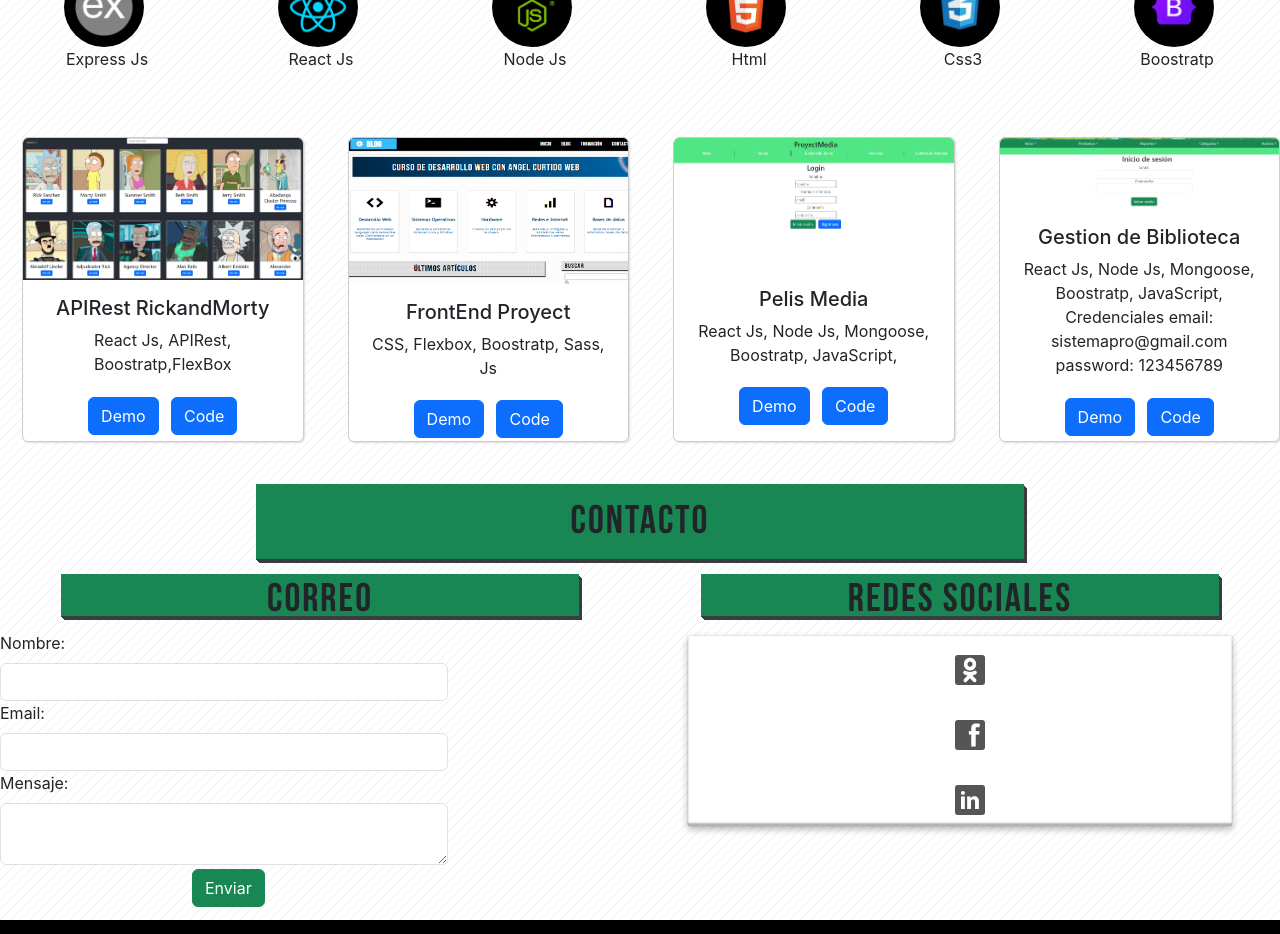
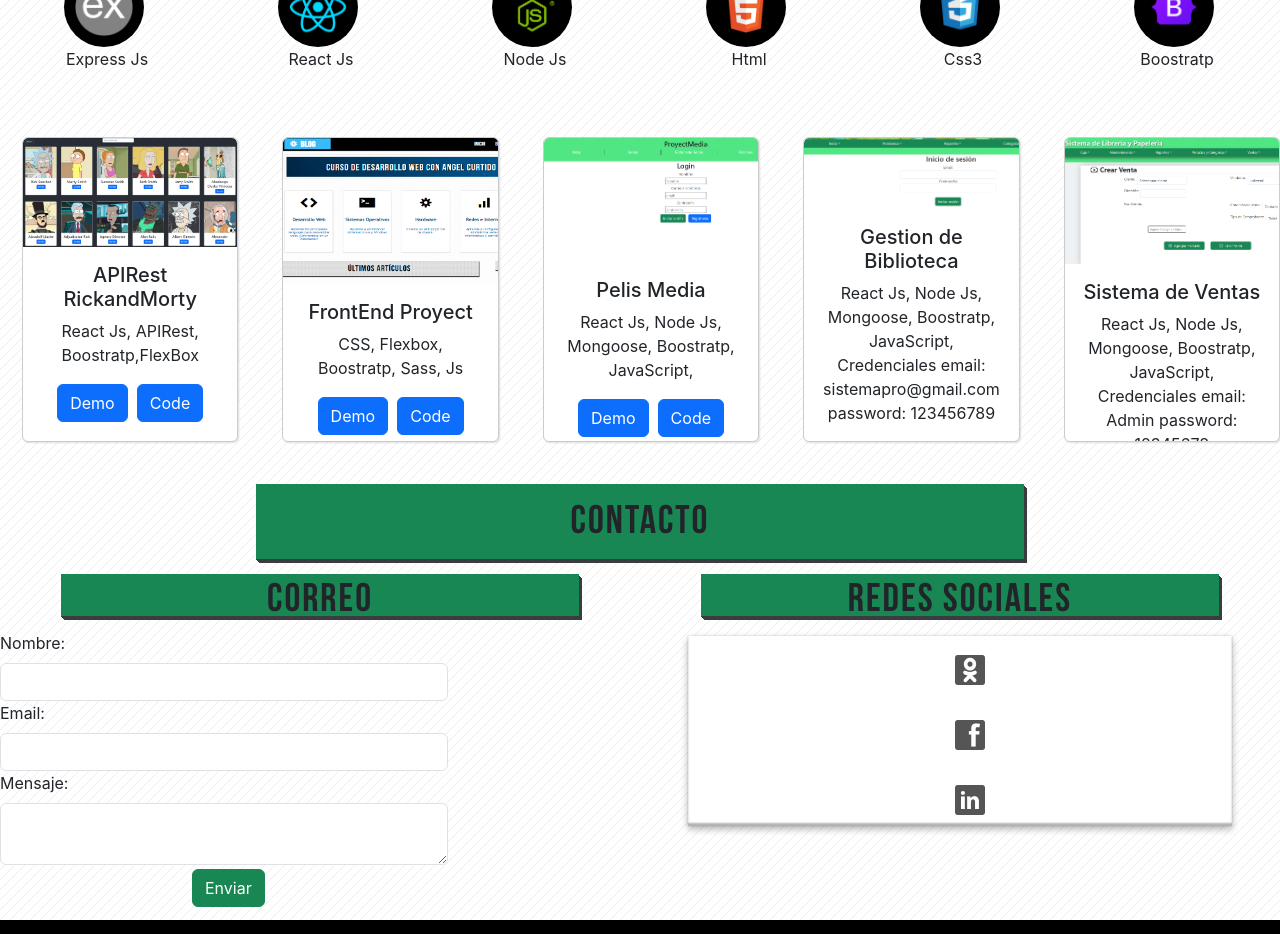
Before and after one commit to angeljrcurtido/Proyecto-Portafolio, a React (Create React App) app: page / in a window 1280 px wide. Shown: the part 1120-2054 px from the top of the page. Built offline with nearby package versions, Linux system fonts and the light colour scheme.

Commit message:
Update portafolio.jsx

```diff
--- a/src/components/portafolio.jsx
+++ b/src/components/portafolio.jsx
@@ -6,6 +6,7 @@ import expresslogo from '../imagenes/expresslogo2.png';
 import logoreact from '../imagenes/logoreact.png';
 import logonode from '../imagenes/logonodejs.png';
 import logohtml from '../imagenes/logohtml.png';
+import sistemventa from '../imagenes/SISTEMAVENTAS.PNG';
 import logocss from '../imagenes/logocss.png';
 import logoboost from '../imagenes/logobootstratp.png';
 import rickandmorty from '../imagenes/RICKANDMORTY.PNG';
@@ -227,6 +228,15 @@ function Portafolio() {
                         <a href="https://github.com/angeljrcurtido/Bibliotecaclienteprueba.git" style={{ marginLeft: "5%", marginTop: "5%" }} className="btn btn-primary">Code</a>
                     </div>
                 </div>
+                 <div className="card" style={{ width: "18rem" }}>
+                    <img src={sistemventa} className="card-img-top" style={{ width: "286px", height: "145.72px" }} alt="..." />
+                    <div className="card-body">
+                        <h5 className="card-title">Sistema de Ventas</h5>
+                        <p className="card-title">React Js, Node Js, Mongoose, Boostratp, JavaScript, Credenciales email: Admin password: 12345678</p>
+                        <a href="https://656f82bbbfa59233e1429b5e--inquisitive-parfait-6c2d3e.netlify.app/login"  style={{ marginTop: "5%" }} className="btn btn-primary">Demo</a>
+                        <a href="https://github.com/angeljrcurtido/Bibliotecaclienteprueba.git" style={{ marginLeft: "5%", marginTop: "5%" }} className="btn btn-primary">Code</a>
+                    </div>
+                </div>
             </div>
             <div className='contactos'>
                 <div className='misservicios' id='contactos'>
```
